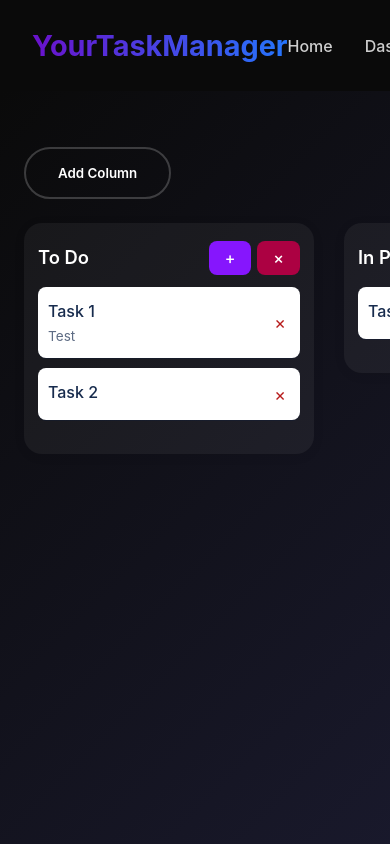
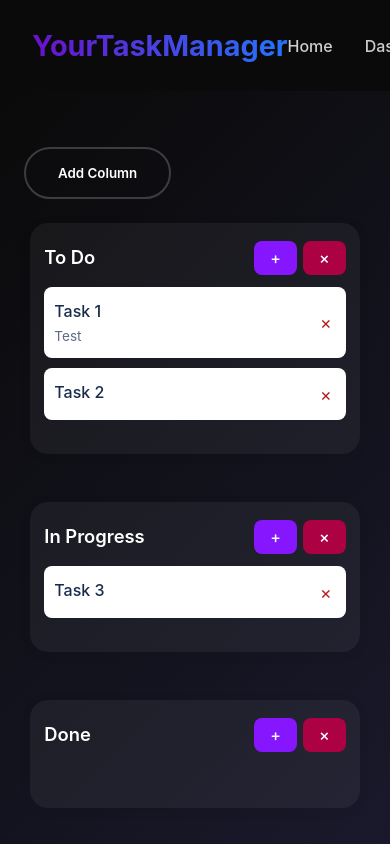
Before and after one commit to Callouu/taskmanager, a React (Vite) app: page /dashboard in a window 390 px wide. Shown: the top 844 px of the page. Built offline with nearby package versions, Linux system fonts and the light colour scheme.

Commit message:
responsive column for mobile device

```diff
--- a/src/components/Column/Column.scss
+++ b/src/components/Column/Column.scss
@@ -1,14 +1,23 @@
 .column {
-  background: rgba(255, 255, 255, 0.05);; // Trello-like background
+  background: rgba(255, 255, 255, 0.05); // Trello-like background
   border-radius: 18px;
   box-shadow: 0 2px 12px rgba(0,0,0,0.07);
   padding: 18px 14px 14px 14px;
   margin: 0 12px 0 0;
   min-width: 290px;
   max-width: 320px;
+  width: 100%;
   display: flex;
   flex-direction: column;
   transition: box-shadow 0.2s;
+
+  // Responsive styles for mobile
+  @media (max-width: 600px) {
+    min-width: unset;
+    max-width: unset;
+    width: 90%;
+    margin: 0 0 24px 0;
+  }
 
   &:hover {
     box-shadow: 0 6px 24px rgba(0,0,0,0.13);
--- a/src/pages/Dashboard/Dashboard.scss
+++ b/src/pages/Dashboard/Dashboard.scss
@@ -11,6 +11,14 @@
   gap: 18px;
   padding: 0 24px;
   min-height: 80vh;
+
+  // Responsive behavior for tablets and smartphones
+  @media (max-width: 600px) {
+    flex-direction: column;
+    align-items: center;
+    padding: 0 12px;
+    gap: 24px;
+  }
 }
 
 .add-column {
```
